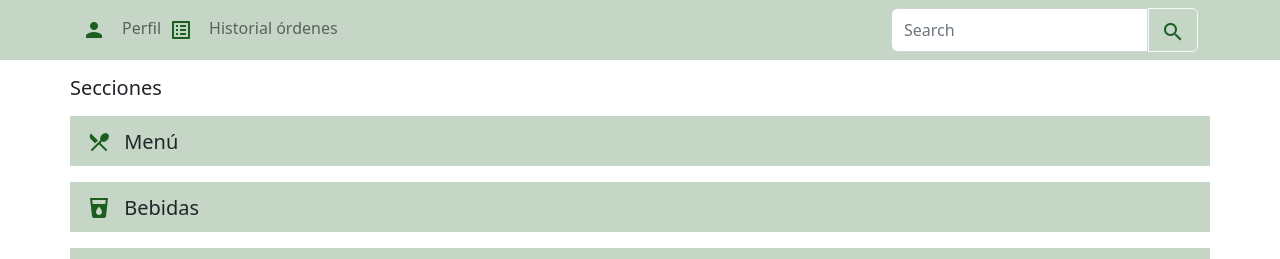
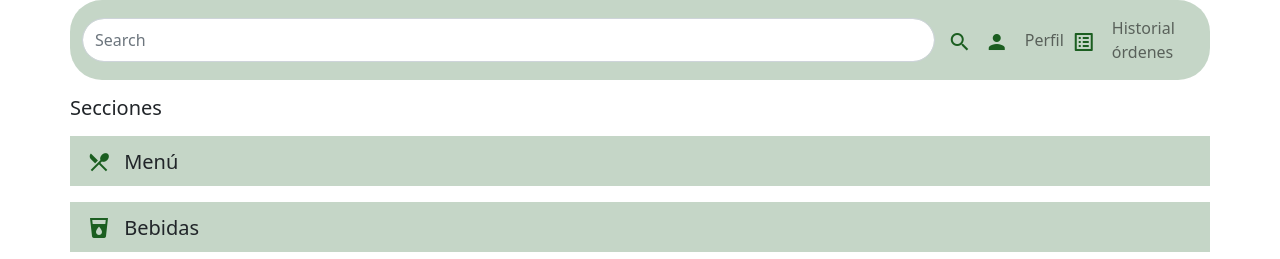
Before and after one commit to ORT-FIS-2023S1/obligatorio-borjas-martinez, a website: page src/interface/home_page.html in a window 1280 px wide. Shown: the top 259 px of the page. Drawn offline with nearby package versions, Linux system fonts and the light colour scheme.

Commit message:
refactor(nav): modificacion de barra de navegacion superior

```diff
--- a/src/interface/home_page.html
+++ b/src/interface/home_page.html
@@ -18,11 +18,11 @@
   </head>
   <body>
     <header>
-      <nav class="navbar navbar-expand-lg bg-primary-light">
-        <div class="container d-flex align-items-start">
-          <div>
-            <button
-              class="navbar-toggler"
+      <nav class="navbar navbar-expand-lg bg-primary-light container rounded-5">
+        <div class="container">
+            <form class="d-flex w-100 " role="search">
+              <button
+              class="navbar-toggler rounded-5 border-0"
               type="button"
               data-bs-toggle="collapse"
               data-bs-target="#navbarSupportedContent"
@@ -32,6 +32,21 @@
             >
               <span class="navbar-toggler-icon"></span>
             </button>
+              <input
+                class="form-control rounded-5"
+                type="search"
+                placeholder="Search"
+                aria-label="Search"
+              />
+              <button
+                class="btn rounded-5 primary-color"
+                type="submit"
+              >
+                <span class="primary-color icon-section">
+                  <i class="material-icons">search</i>
+                </span>
+              </button>
+            </form>
             <div class="collapse navbar-collapse" id="navbarSupportedContent">
               <ul class="navbar-nav me-auto mb-2 mb-lg-0">
                 <li class="nav-item active d-flex align-items-center">
@@ -48,24 +63,6 @@
                 </li>
               </ul>
             </div>
-          </div>
-
-          <form class="d-flex" role="search">
-            <input
-              class="form-control rounded-start rounded-0"
-              type="search"
-              placeholder="Search"
-              aria-label="Search"
-            />
-            <button
-              class="btn rounded-end rounded-0 border-light primary-color"
-              type="submit"
-            >
-              <span class="primary-color icon-section">
-                <i class="material-icons">search</i>
-              </span>
-            </button>
-          </form>
         </div>
       </nav>
     </header>
```
